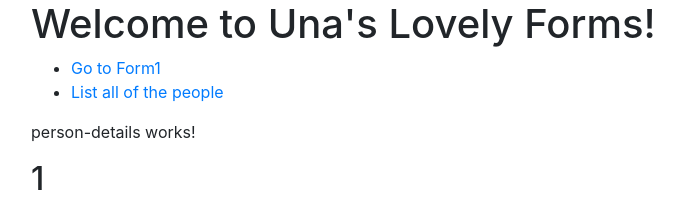
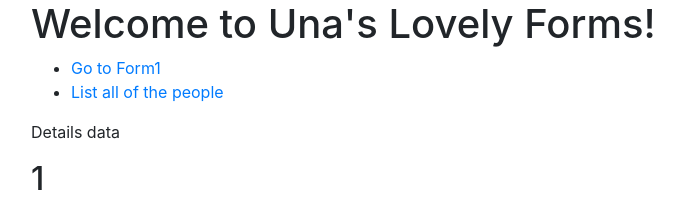
Before and after one commit to ulestrange/web3-forms, an Angular app: page /person/1 in a window 1280 px wide. Shown: the top 209 px of the page, without its empty margins (54-738 px from the left). Built offline with nearby package versions, Linux system fonts and the light colour scheme.

Commit message:
added links to the routed component from listpople

```diff
--- a/src/app/person-details/person-details.component.html
+++ b/src/app/person-details/person-details.component.html
@@ -1,4 +1,4 @@
-<p>person-details works!</p>
+<p>Details data</p>
 
 
 <h2>{{person.id}}</h2>
```
